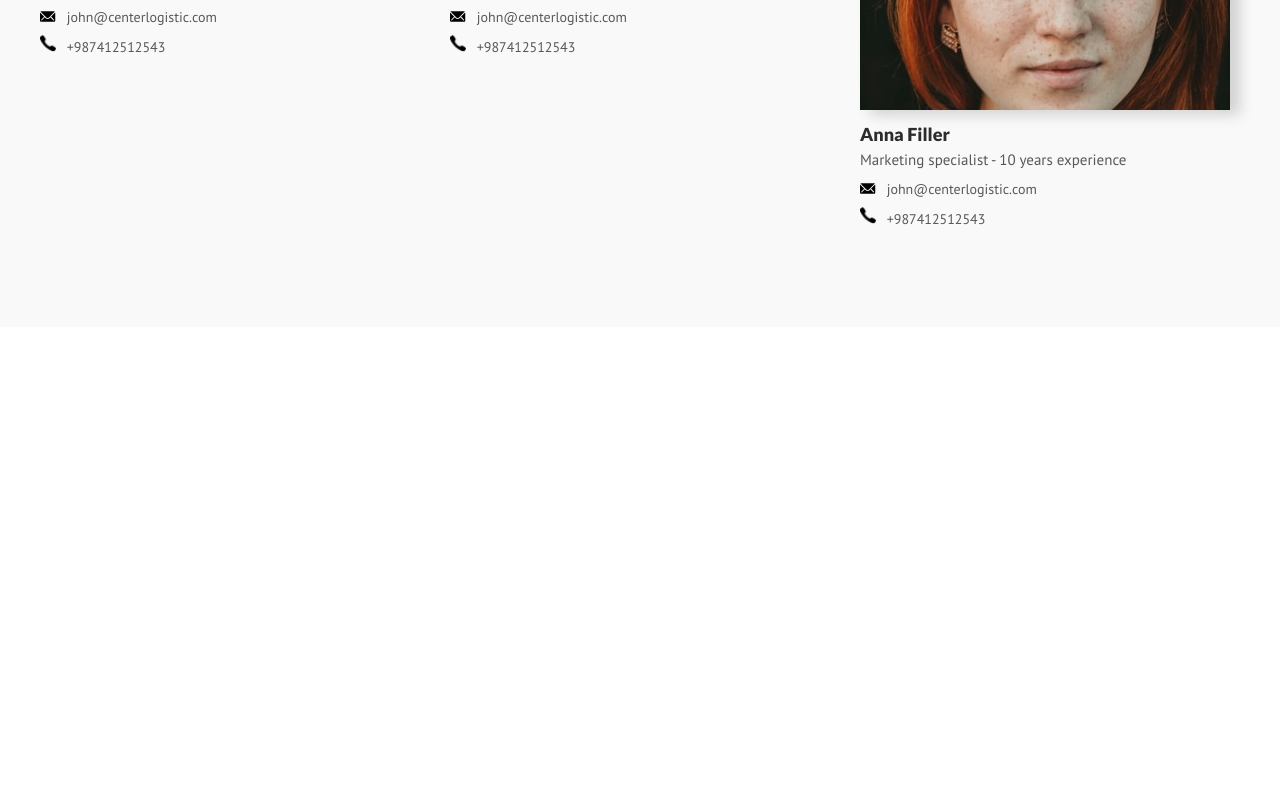
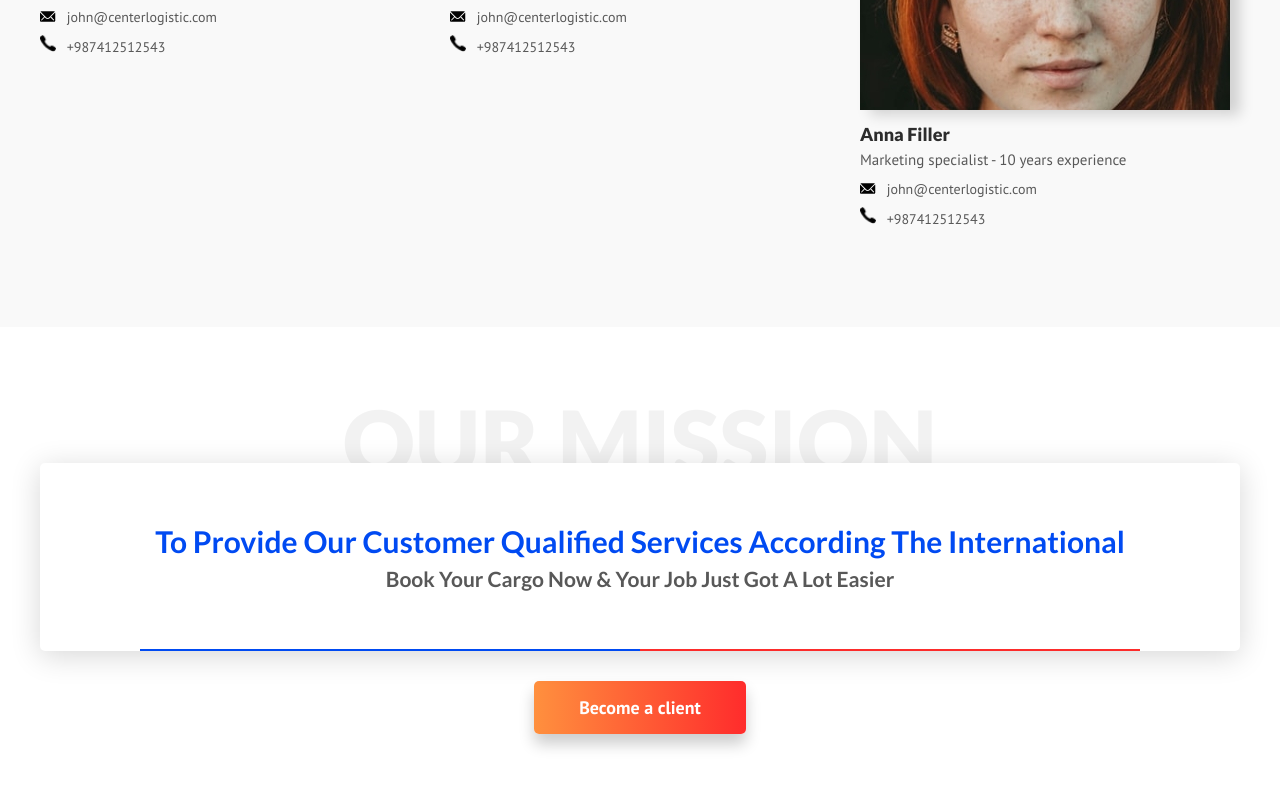
Before and after one commit to 111spartanec111/Logistic, a plain HTML site: page index.html in a window 1280 px wide. Shown: the part 2614-3408 px from the top of the page. Before the commit the page ends 2941 px from the top, so only its background shows below. Drawn offline with Linux system fonts and the light colour scheme.

Commit message:
+ mission

```diff
--- a/css/style.css
+++ b/css/style.css
@@ -42,6 +42,13 @@ ul, ol {
     margin: 0 auto;
     padding: 0 15px;
 }
+
+.text-center {
+    text-align: center;
+}
+
+
+
 
 .header {
     width: 100%;
@@ -552,3 +559,61 @@ ul, ol {
     width: 16px;
     margin-right: 7px;
 }
+
+
+/*   MISSION   */
+
+.mission {
+    position: relative;
+    padding: 60px 30px;
+    margin-bottom: 30px;
+    margin-top: -32px;
+    background-color: #fff;
+    border-radius: 5px;
+    box-shadow: 0 5px 30px rgba(0, 0, 0, 0.16);
+    text-align: center;
+}
+.mission-title {
+    font-family: 'Lato', sans-serif;
+    font-weight: 900;
+    font-size: 90px;
+    line-height: 108px;
+    text-transform: uppercase;
+    color: rgba(0, 0, 0, 0.05);
+    text-align: center;
+}
+.mission:before,
+.mission:after {
+    content: '';
+    display: block;
+    width: 41.66666%;
+    height: 2px;
+    position: absolute;
+    bottom: 0;
+    z-index: 1;
+}
+.mission:before {
+    background-color: #004AF2;
+    right: 50%;
+}
+.mission:after {
+    background-color: #FC2C2B;
+    left: 50%;
+}
+
+.mission__title {
+    font-family: 'Lato', sans-serif;
+    font-weight: 700;
+    font-size: 30px;
+    line-height: 36px;
+    text-transform: capitalize;
+    color: #004AF2;
+    margin-bottom: 7px;
+}
+.mission__subtitle {
+    font-family: 'Lato', sans-serif;
+    font-size: 21px;
+    line-height: 25px;
+    text-transform: capitalize;
+    color: #585858;
+}
--- a/index.html
+++ b/index.html
@@ -256,5 +256,19 @@
         </div>
     </section>
 
+    <section class="section">
+        <div class="container">
+            <h2 class="mission-title">Our mission</h2>
+            <div class="mission">
+
+                <h3 class="mission__title">To provide our customer qualified services according the international</h3>
+                <h4 class="mission__subtitle">Book your Cargo now & Your job just got a lot easier</h4>
+            </div>
+            <div class="text-center">
+                <button class="btn btn--orange" type="button">Become a client</button>
+            </div>
+        </div>
+    </section>
+
 </body>
 </html>
```
